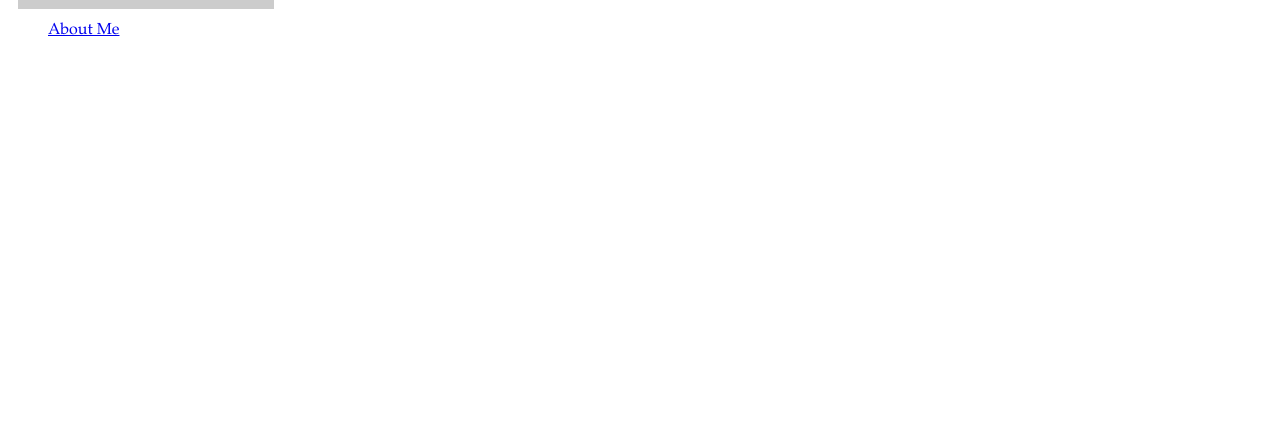
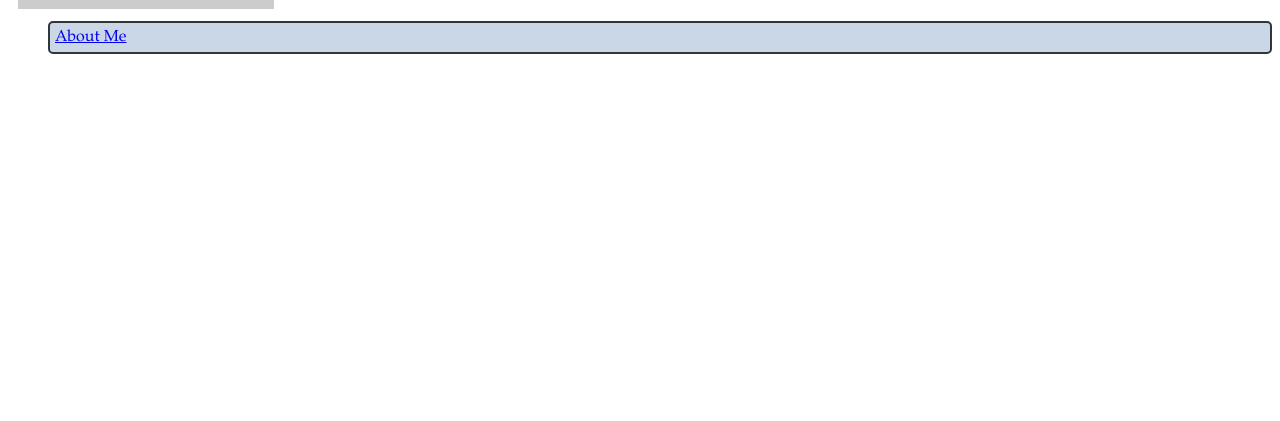
Before and after one commit to ampiere/ampiere.github.io, a PHP site: page / in a window 1280 px wide. Shown: the part 379-800 px from the top of the page. Run offline with PHP 8.4, Linux system fonts and the light colour scheme.

Commit message:
Update stylesheet.css

```diff
--- a/stylesheet.css
+++ b/stylesheet.css
@@ -27,3 +27,10 @@
 ul {
   list-style-type: none;
 }
+
+li {
+	padding: 5px;
+	border: 2px solid #333639;
+	border-radius: 5px 5px;
+	background-color: #CAD7E6
+}
```
